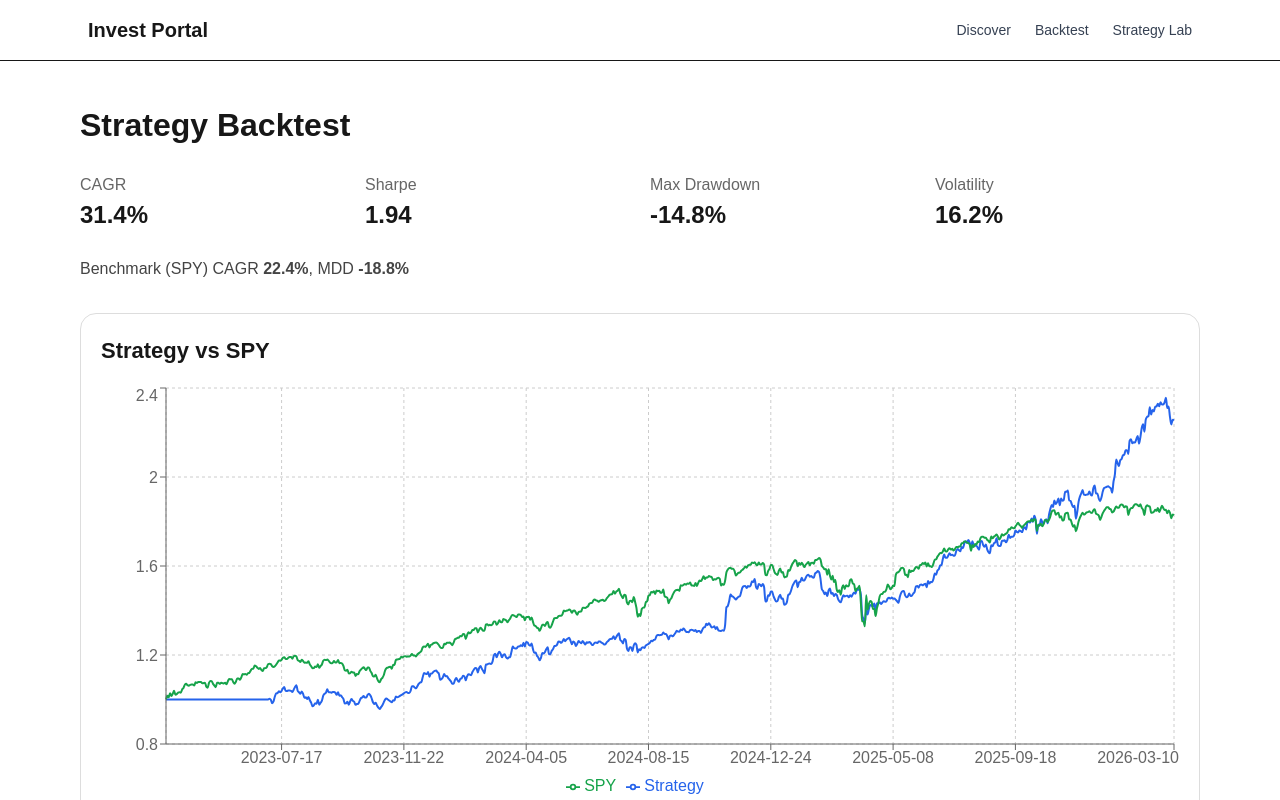
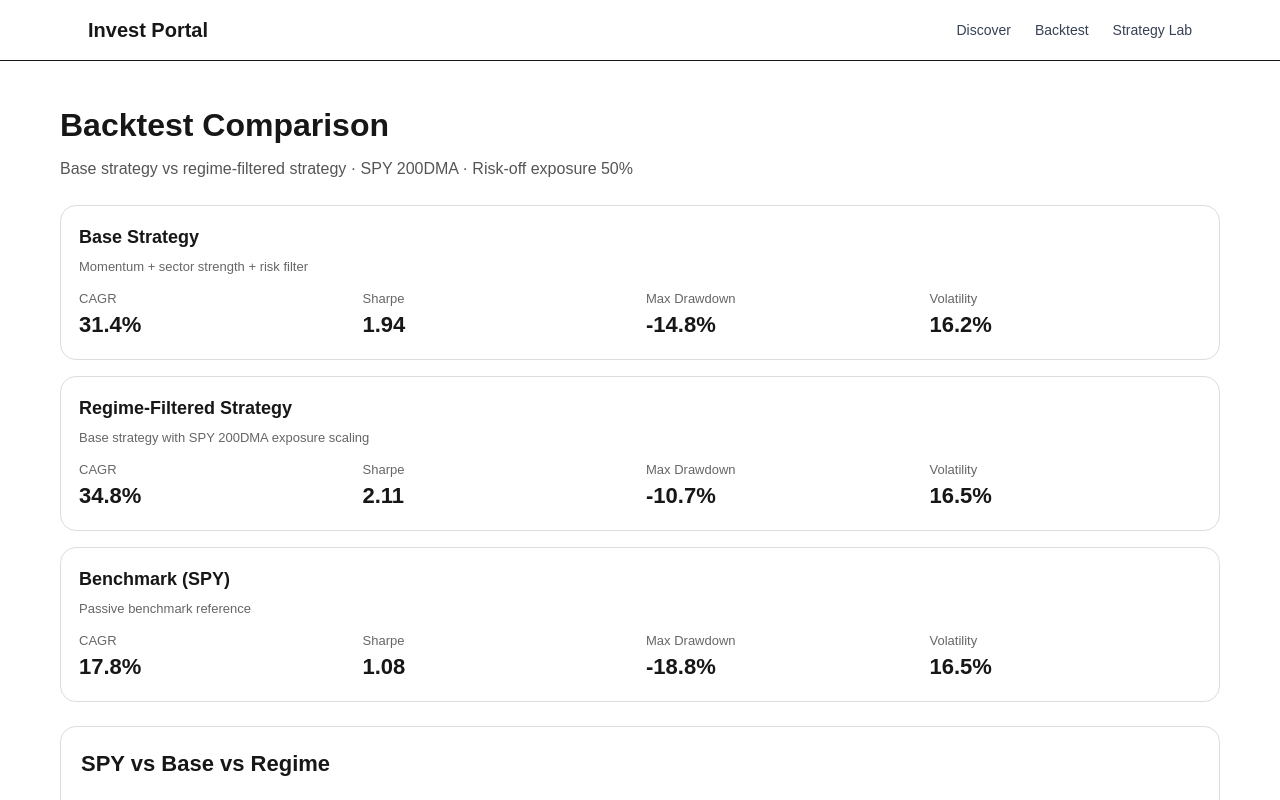
Before and after one commit to wjdrjs09076-ops/invest-portal, a Next.js app: page /backtest in a window 1280 px wide. Shown: the top 800 px of the page. Built offline with nearby package versions, Linux system fonts and the light colour scheme.

Commit message:
compare base and regime strategies on backtest page

```diff
--- a/app/backtest/page.tsx
+++ b/app/backtest/page.tsx
@@ -1,6 +1,6 @@
 "use client";
 
-import { useEffect, useState } from "react";
+import { useEffect, useMemo, useState } from "react";
 import {
   LineChart,
   Line,
@@ -14,26 +14,48 @@ import {
   Bar,
 } from "recharts";
 
-type BacktestSummary = {
-  metrics: {
+type Metrics = {
   cagr: number;
   sharpe: number;
   max_drawdown: number;
   volatility: number;
+  total_return?: number;
 };
+
+type BacktestSummary = {
+  metrics: Metrics;
   benchmark: {
     ticker: string;
-    metrics: {
-      cagr: number;
-      max_drawdown: number;
+    metrics: Metrics;
+  };
+  strategy?: {
+    regime_filter?: {
+      benchmark?: string;
+      ma_window?: number;
+      risk_on_exposure?: number;
+      risk_off_exposure?: number;
     };
   };
 };
 
-type CurvePoint = {
+type BaseCurvePoint = {
   date: string;
   strategy: number;
   benchmark: number;
+};
+
+type RegimeCurvePoint = {
+  date: string;
+  strategy: number;
+  benchmark: number;
+  exposure?: number;
+};
+
+type MergedCurvePoint = {
+  date: string;
+  spy?: number;
+  base?: number;
+  regime?: number;
 };
 
 type ScoreCorrelationRow = {
@@ -49,20 +71,85 @@ type ScoreCorrelation = {
   data: ScoreCorrelationRow[];
 };
 
+function MetricCard({
+  title,
+  cagr,
+  sharpe,
+  mdd,
+  vol,
+  subtitle,
+}: {
+  title: string;
+  cagr: number;
+  sharpe: number;
+  mdd: number;
+  vol?: number;
+  subtitle?: string;
+}) {
+  return (
+    <div
+      style={{
+        border: "1px solid #ddd",
+        borderRadius: 16,
+        padding: 18,
+        background: "#fff",
+      }}
+    >
+      <div style={{ fontSize: 18, fontWeight: 700, marginBottom: 6 }}>{title}</div>
+      {subtitle ? (
+        <div style={{ color: "#666", fontSize: 13, marginBottom: 12 }}>{subtitle}</div>
+      ) : null}
+
+      <div style={{ display: "grid", gridTemplateColumns: "repeat(4, 1fr)", gap: 12 }}>
+        <div>
+          <div style={{ color: "#666", fontSize: 13 }}>CAGR</div>
+          <div style={{ fontSize: 22, fontWeight: 700 }}>{(cagr * 100).toFixed(1)}%</div>
+        </div>
+        <div>
+          <div style={{ color: "#666", fontSize: 13 }}>Sharpe</div>
+          <div style={{ fontSize: 22, fontWeight: 700 }}>{sharpe.toFixed(2)}</div>
+        </div>
+        <div>
+          <div style={{ color: "#666", fontSize: 13 }}>Max Drawdown</div>
+          <div style={{ fontSize: 22, fontWeight: 700 }}>{(mdd * 100).toFixed(1)}%</div>
+        </div>
+        <div>
+          <div style={{ color: "#666", fontSize: 13 }}>Volatility</div>
+          <div style={{ fontSize: 22, fontWeight: 700 }}>
+            {vol != null ? `${(vol * 100).toFixed(1)}%` : "-"}
+          </div>
+        </div>
+      </div>
+    </div>
+  );
+}
+
 export default function BacktestPage() {
-  const [curve, setCurve] = useState<CurvePoint[]>([]);
-  const [summary, setSummary] = useState<BacktestSummary | null>(null);
+  const [baseSummary, setBaseSummary] = useState<BacktestSummary | null>(null);
+  const [regimeSummary, setRegimeSummary] = useState<BacktestSummary | null>(null);
+  const [baseCurve, setBaseCurve] = useState<BaseCurvePoint[]>([]);
+  const [regimeCurve, setRegimeCurve] = useState<RegimeCurvePoint[]>([]);
   const [scoreCorr, setScoreCorr] = useState<ScoreCorrelation | null>(null);
 
   useEffect(() => {
     fetch("/data/backtest_result.json")
       .then((r) => r.json())
-      .then((data) => setSummary(data))
+      .then((data) => setBaseSummary(data))
+      .catch(() => {});
+
+    fetch("/data/backtest_regime_result.json")
+      .then((r) => r.json())
+      .then((data) => setRegimeSummary(data))
       .catch(() => {});
 
     fetch("/data/equity_curve.json")
       .then((r) => r.json())
-      .then((data) => setCurve(data))
+      .then((data) => setBaseCurve(data))
+      .catch(() => {});
+
+    fetch("/data/equity_curve_regime.json")
+      .then((r) => r.json())
+      .then((data) => setRegimeCurve(data))
       .catch(() => {});
 
     fetch("/data/score_correlation.json")
@@ -71,69 +158,79 @@ export default function BacktestPage() {
       .catch(() => {});
   }, []);
 
-  if (!summary) {
-    return <div style={{ padding: 40 }}>Loading...</div>;
+  const mergedCurve: MergedCurvePoint[] = useMemo(() => {
+    const map = new Map<string, MergedCurvePoint>();
+
+    for (const row of baseCurve) {
+      map.set(row.date, {
+        date: row.date,
+        base: row.strategy,
+        spy: row.benchmark,
+      });
     }
 
-  const m = summary.metrics;
-  const b = summary.benchmark.metrics;
+    for (const row of regimeCurve) {
+      const existing = map.get(row.date) ?? { date: row.date };
+      existing.regime = row.strategy;
+      if (existing.spy == null) existing.spy = row.benchmark;
+      map.set(row.date, existing);
+    }
+
+    return Array.from(map.values()).sort((a, b) => a.date.localeCompare(b.date));
+  }, [baseCurve, regimeCurve]);
 
   const corrChartData =
     scoreCorr?.data?.map((x) => ({
       quantile: x.quantile,
       avg_return_pct: x.avg_return * 100,
-      median_return_pct: x.median_return * 100,
-      count: x.count,
-      avg_score: x.avg_score,
     })) ?? [];
 
+  if (!baseSummary || !regimeSummary) {
+    return <div style={{ padding: 40 }}>Loading...</div>;
+  }
+
+  const base = baseSummary.metrics;
+  const regime = regimeSummary.metrics;
+  const spy = regimeSummary.benchmark.metrics;
+  const regimeInfo = regimeSummary.strategy?.regime_filter;
+
   return (
-    <div style={{ padding: 40, maxWidth: 1200, margin: "0 auto" }}>
-      <h1 style={{ fontSize: 32, fontWeight: 700, marginBottom: 24 }}>
-        Strategy Backtest
-      </h1>
-
-      <div
-        style={{
-          display: "grid",
-          gridTemplateColumns: "repeat(4, 1fr)",
-          gap: 20,
-          marginBottom: 24,
-        }}
-      >
-        <div>
-          <div style={{ color: "#666" }}>CAGR</div>
-          <div style={{ fontSize: 24, fontWeight: 700 }}>
-            {(m.cagr * 100).toFixed(1)}%
-          </div>
+    <div style={{ padding: 40, maxWidth: 1240, margin: "0 auto" }}>
+      <h1 style={{ fontSize: 32, fontWeight: 700, marginBottom: 8 }}>Backtest Comparison</h1>
+      <div style={{ color: "#555", marginBottom: 24 }}>
+        Base strategy vs regime-filtered strategy
+        {regimeInfo
+          ? ` · ${regimeInfo.benchmark ?? "SPY"} ${regimeInfo.ma_window ?? 200}DMA · Risk-off exposure ${((regimeInfo.risk_off_exposure ?? 0) * 100).toFixed(0)}%`
+          : ""}
       </div>
 
-        <div>
-          <div style={{ color: "#666" }}>Sharpe</div>
-          <div style={{ fontSize: 24, fontWeight: 700 }}>
-            {m.sharpe.toFixed(2)}
-          </div>
-        </div>
+      <div style={{ display: "grid", gap: 16, marginBottom: 24 }}>
+        <MetricCard
+          title="Base Strategy"
+          subtitle="Momentum + sector strength + risk filter"
+          cagr={base.cagr}
+          sharpe={base.sharpe}
+          mdd={base.max_drawdown}
+          vol={base.volatility}
+        />
 
-        <div>
-          <div style={{ color: "#666" }}>Max Drawdown</div>
-          <div style={{ fontSize: 24, fontWeight: 700 }}>
-            {(m.max_drawdown * 100).toFixed(1)}%
-          </div>
-        </div>
+        <MetricCard
+          title="Regime-Filtered Strategy"
+          subtitle="Base strategy with SPY 200DMA exposure scaling"
+          cagr={regime.cagr}
+          sharpe={regime.sharpe}
+          mdd={regime.max_drawdown}
+          vol={regime.volatility}
+        />
 
-        <div>
-          <div style={{ color: "#666" }}>Volatility</div>
-          <div style={{ fontSize: 24, fontWeight: 700 }}>
-            {(m.volatility * 100).toFixed(1)}%
-          </div>
-        </div>
-      </div>
-
-      <div style={{ marginBottom: 32, color: "#444" }}>
-        Benchmark ({summary.benchmark.ticker}) CAGR{" "}
-        <strong>{(b.cagr * 100).toFixed(1)}%</strong>, MDD{" "}
-        <strong>{(b.max_drawdown * 100).toFixed(1)}%</strong>
+        <MetricCard
+          title={`Benchmark (${regimeSummary.benchmark.ticker})`}
+          subtitle="Passive benchmark reference"
+          cagr={spy.cagr}
+          sharpe={spy.sharpe}
+          mdd={spy.max_drawdown}
+          vol={spy.volatility}
+        />
       </div>
 
       <div
@@ -146,11 +243,11 @@ export default function BacktestPage() {
         }}
       >
         <h2 style={{ fontSize: 22, fontWeight: 700, marginBottom: 16 }}>
-          Strategy vs SPY
+          SPY vs Base vs Regime
         </h2>
 
-        <ResponsiveContainer width="100%" height={420}>
-          <LineChart data={curve}>
+        <ResponsiveContainer width="100%" height={460}>
+          <LineChart data={mergedCurve}>
             <CartesianGrid strokeDasharray="3 3" />
             <XAxis dataKey="date" minTickGap={40} />
             <YAxis domain={["auto", "auto"]} />
@@ -158,17 +255,25 @@ export default function BacktestPage() {
             <Legend />
             <Line
               type="monotone"
-              dataKey="strategy"
-              name="Strategy"
+              dataKey="spy"
+              name="SPY"
+              stroke="#16a34a"
+              dot={false}
+              strokeWidth={2}
+            />
+            <Line
+              type="monotone"
+              dataKey="base"
+              name="Base Strategy"
               stroke="#2563eb"
               dot={false}
               strokeWidth={2}
             />
             <Line
               type="monotone"
-              dataKey="benchmark"
-              name="SPY"
-              stroke="#16a34a"
+              dataKey="regime"
+              name="Regime Strategy"
+              stroke="#dc2626"
               dot={false}
               strokeWidth={2}
             />
--- a/components/BacktestSummary.tsx
+++ b/components/BacktestSummary.tsx
@@ -37,16 +37,18 @@ export default function BacktestSummary() {
     <div className="border rounded-xl p-6 bg-white shadow-sm">
       <div className="flex items-start justify-between gap-4 mb-4">
         <div>
-          <h2 className="text-2xl font-semibold">Strategy Backtest (3Y)</h2>
+          <h2 className="text-2xl font-semibold">Recommended Strategy (3Y)</h2>
           <p className="text-sm text-gray-500 mt-1">
-            Regime-filtered strategy summary
+            Regime-filtered production model
           </p>
         </div>
 
         {regime && (
           <div className="text-xs text-gray-500 text-right">
             <div>SPY {regime.ma_window}DMA filter</div>
-            <div>Risk-off exposure {((regime.risk_off_exposure ?? 0) * 100).toFixed(0)}%</div>
+            <div>
+              Risk-off exposure {((regime.risk_off_exposure ?? 0) * 100).toFixed(0)}%
+            </div>
           </div>
         )}
       </div>
@@ -74,11 +76,8 @@ export default function BacktestSummary() {
         </div>
       </div>
 
-      <Link
-        href="/strategy"
-        className="text-sm text-blue-600 hover:underline"
-      >
-        View Strategy Lab →
+      <Link href="/backtest" className="text-sm text-blue-600 hover:underline">
+        Compare Base vs Regime →
       </Link>
     </div>
   );
```
Lines whose indentation alone changed are shown as unchanged.
